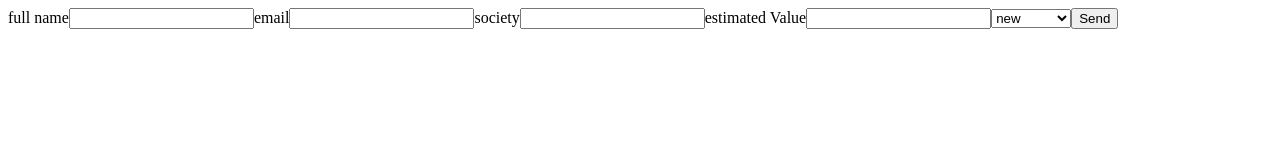
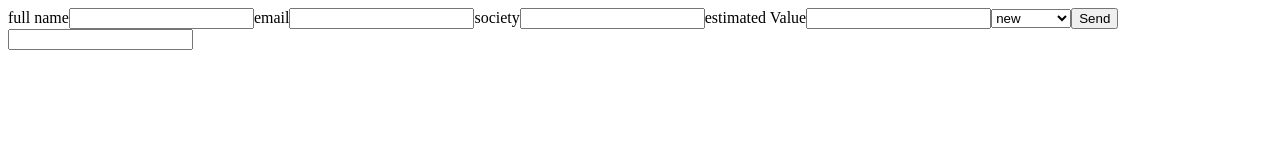
Before and after one commit to AdnaneBc/leadFlow, a React (Vite) app: page / in a window 1280 px wide. Shown: the top 160 px of the page. Built offline with nearby package versions, Linux system fonts and the light colour scheme.

Commit message:
add a filter function and link it to app

```diff
--- a/src/App.tsx
+++ b/src/App.tsx
@@ -1,11 +1,14 @@
-import { useState, type SubmitEvent } from "react";
+import { useState, type ChangeEvent, type SubmitEvent } from "react";
 import "./App.css";
 import type { LeadType, LeadUpdates } from "./types/lead";
 import Lead from "./components/Lead";
+import { searchLeads } from "./components/leads-util";
 
 function App() {
   const [leads, setLeads] = useState<LeadType[]>([]);
+  const [query, setQuery] = useState("");
 
+  const currentLeads = searchLeads(leads, query);
   function handleSubmit(e: SubmitEvent<HTMLFormElement>) {
     e.preventDefault();
     const formData = new FormData(e.currentTarget);
@@ -62,6 +65,11 @@ function App() {
       ),
     );
   }
+
+  function handleChange(e: ChangeEvent<HTMLInputElement>) {
+    setQuery(e.target.value);
+  }
+
   return (
     <>
       <form onSubmit={handleSubmit}>
@@ -83,8 +91,17 @@ function App() {
         <button type="submit">Send</button>
       </form>
 
+      <form>
+        <input
+          type="text"
+          name="search"
+          id="search"
+          value={query}
+          onChange={handleChange}
+        />
+      </form>
       <ul>
-        {leads.map((lead) => (
+        {currentLeads.map((lead) => (
           <Lead
             lead={lead}
             key={lead.id}
```
